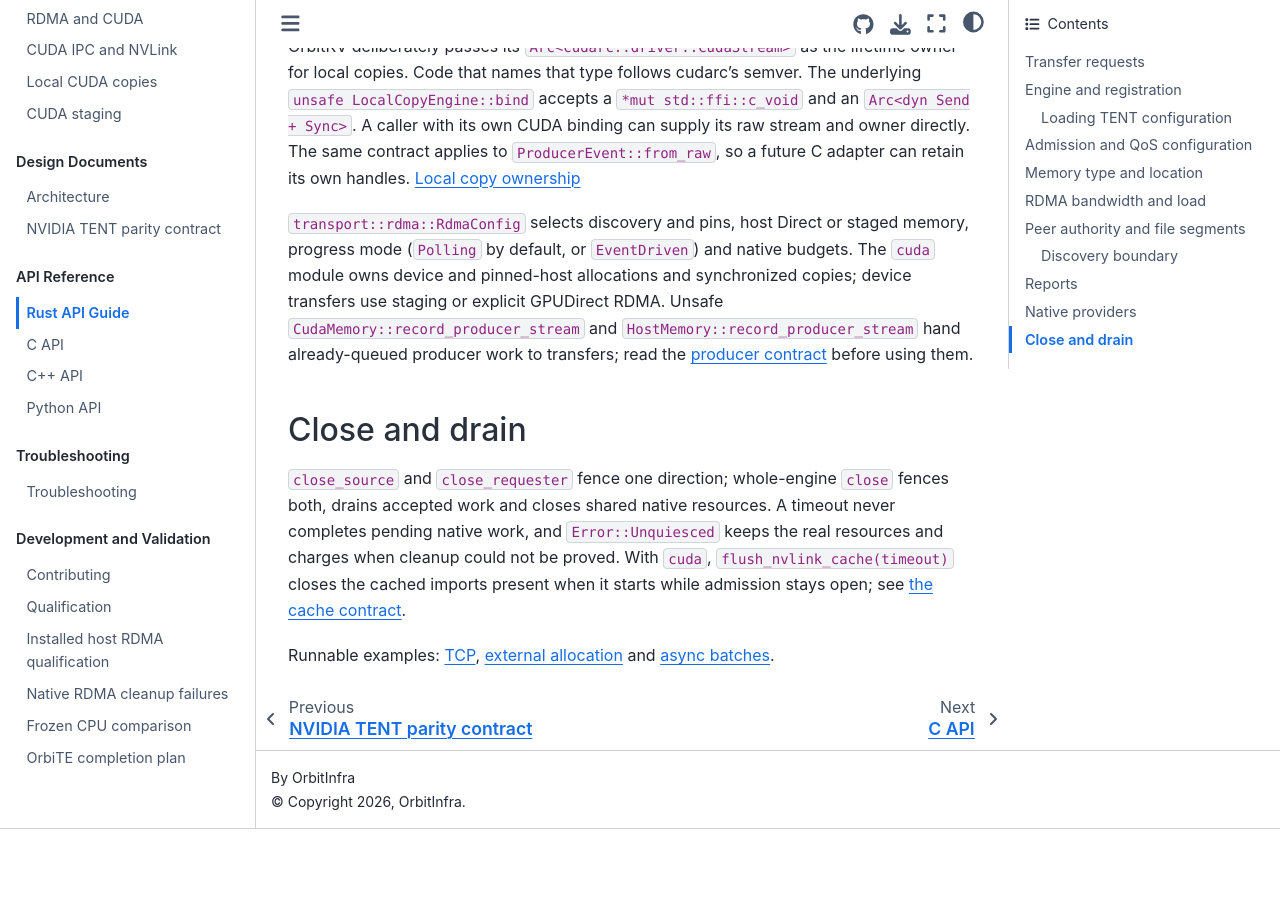
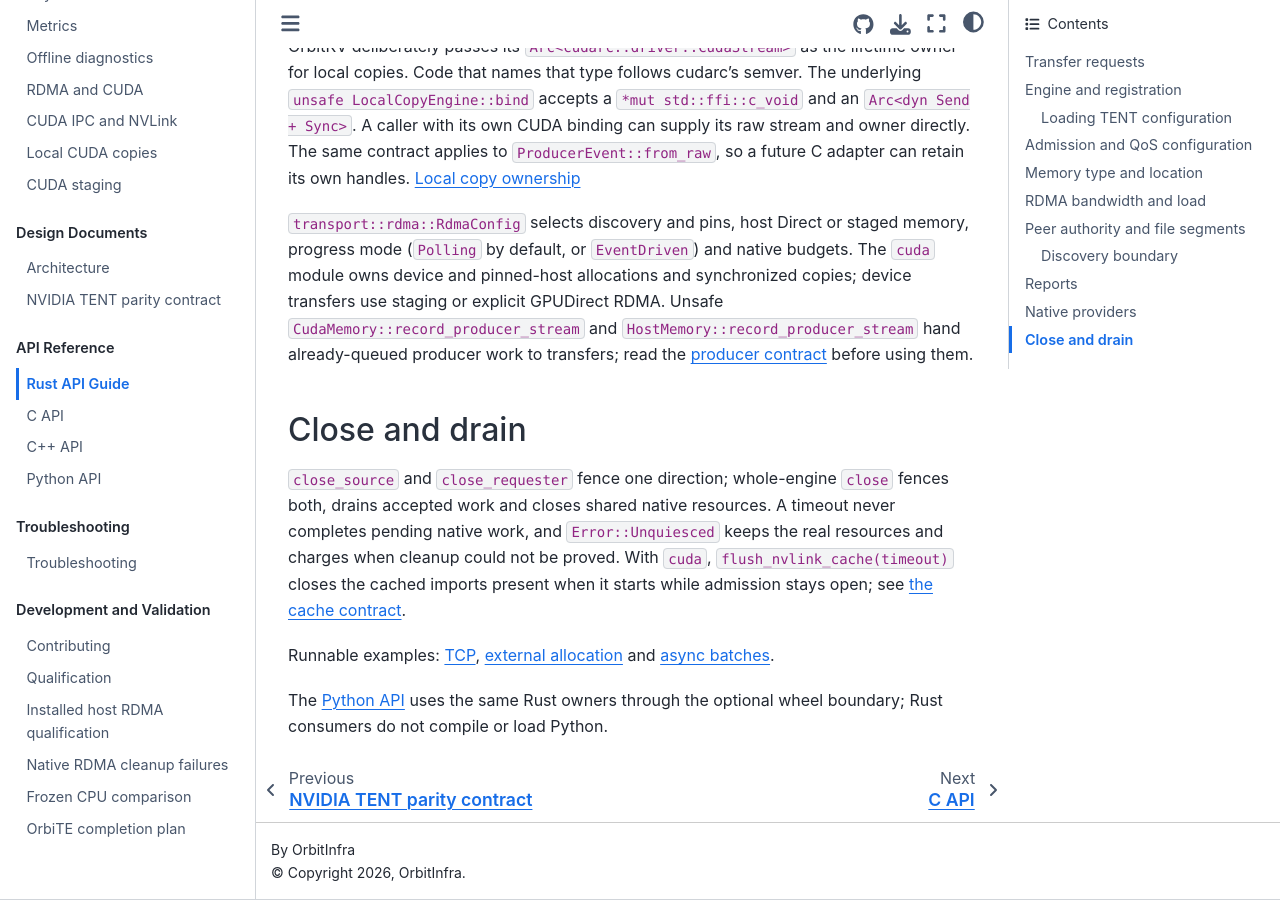
Before and after one commit to OrbitInfra/OrbitTE, a Sphinx documentation site: the page built from docs/rust-api.md, in a window 1280 px wide and 900 px high, scrolled down 6246 px. Built offline with Sphinx 7.4.7 and the Sphinx Book theme 1.1.4, drawn with Linux system fonts in a browser that asks for light colours; before the commit the page ends 7075 px from its top, so only the background shows below that.

Commit message:
docs: link the Python surface and tighten the exporter control

```diff
--- a/docs/rust-api.md
+++ b/docs/rust-api.md
@@ -264,3 +264,6 @@ while admission stays open; see
 Runnable examples: [TCP](../examples/tcp_roundtrip.rs),
 [external allocation](../examples/external_host.rs) and
 [async batches](../examples/async_batch.rs).
+
+The [Python API](python.md) uses the same Rust owners through the optional wheel
+boundary; Rust consumers do not compile or load Python.
```
Also changed, not shown: README.md (+1 -1 lines), 1 other file.
